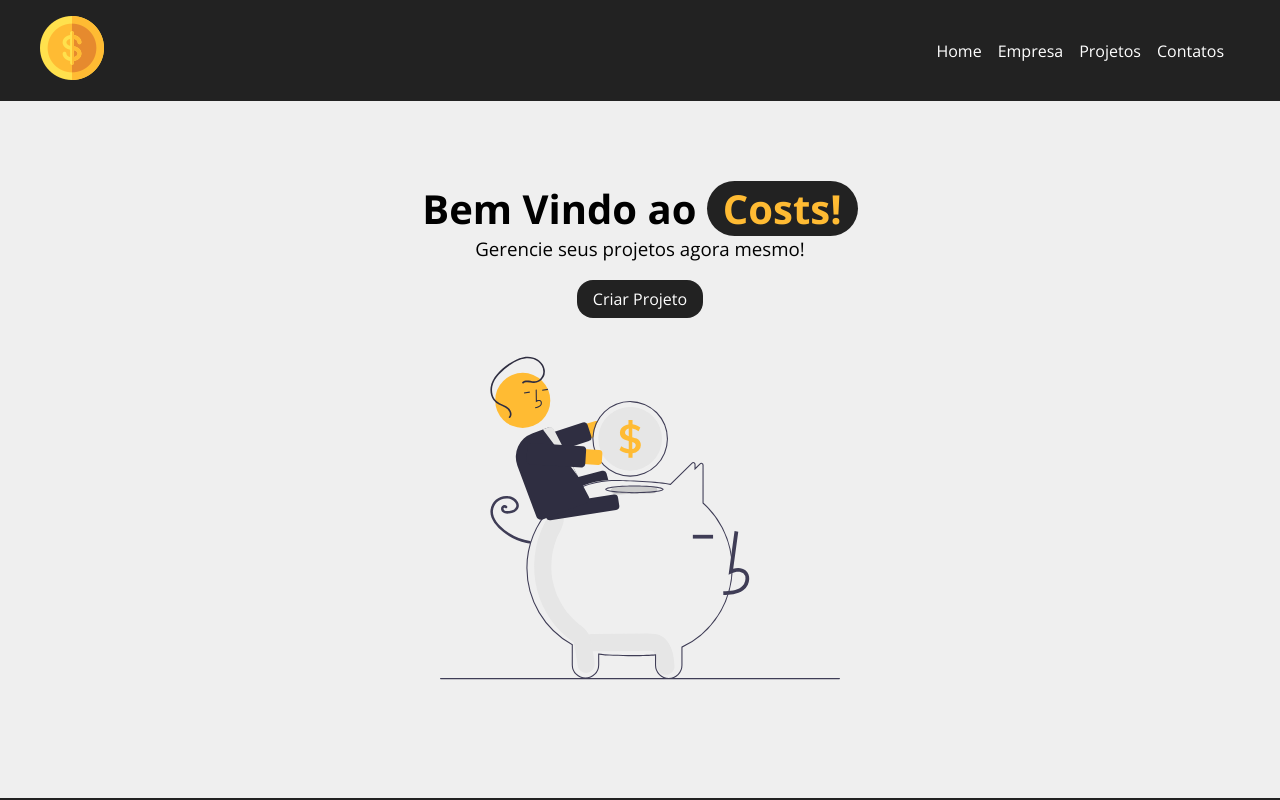
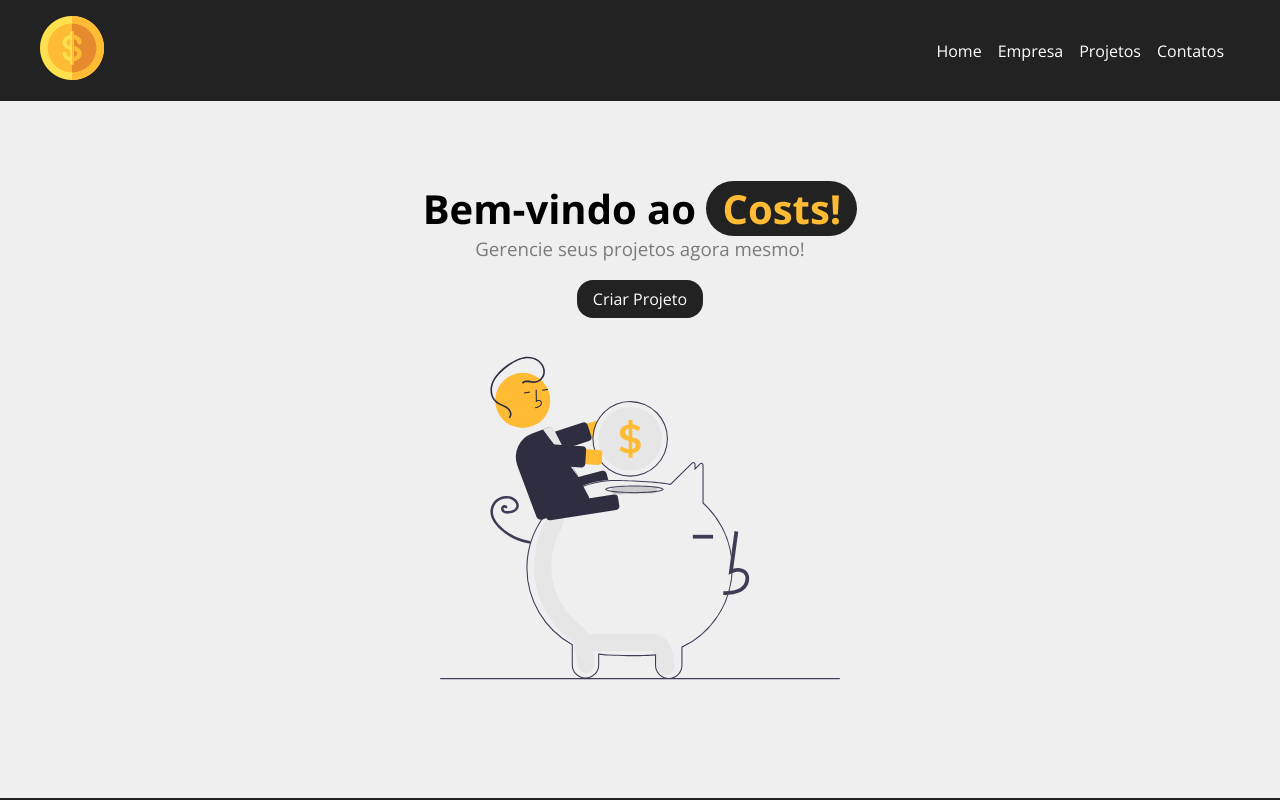
Before and after one commit to MateusGomesc/costs, a JavaScript app: page / in a window 1280 px wide. Shown: the top 800 px of the page. Built offline with nearby package versions, Linux system fonts and the light colour scheme; the HTML template or start-up script is replaced by a standard one.

Commit message:
feat: add creation project page

```diff
--- a/src/index.css
+++ b/src/index.css
@@ -3,6 +3,7 @@
   --bg-secondary: #222;
   --icon-color: #ffbb33;
   --white: #fff;
+  --grey: #7b7b7b;
 }
 
 * {
--- a/src/pages/Home.js
+++ b/src/pages/Home.js
@@ -5,7 +5,7 @@ import styles from './Home.module.css'
 function Home(){
     return(
         <section className={styles.section}>
-            <h1 className={styles.title}>Bem Vindo ao <span className={styles.emphasis}>Costs!</span></h1>
+            <h1 className={styles.title}>Bem-vindo ao <span className={styles.emphasis}>Costs!</span></h1>
             <h3 className={styles.subtitle}>Gerencie seus projetos agora mesmo!</h3>
             <LinkButton
                 to='/NewProjects'
--- a/src/pages/Home.module.css
+++ b/src/pages/Home.module.css
@@ -21,6 +21,7 @@
 .subtitle{
     margin-bottom: 1em;
     font-weight: lighter;
+    color: var(--grey);
 }
 
 .image{
```
